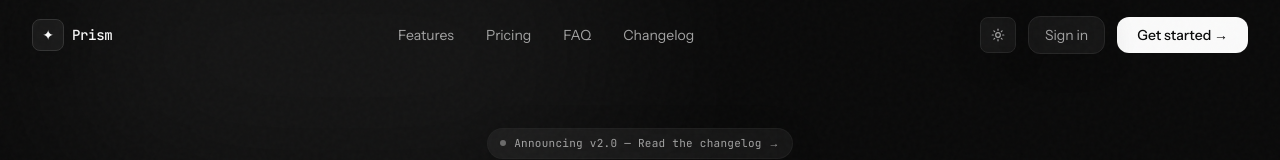
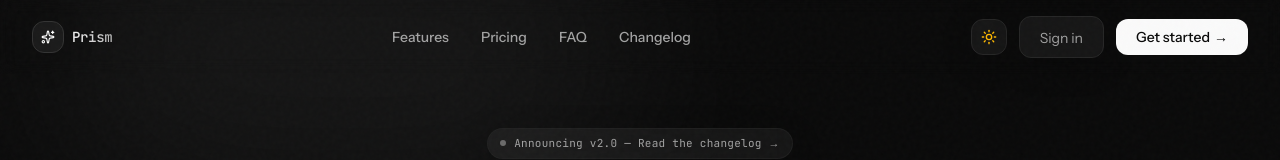
Before and after one commit to Kaveenxz/saas-app, a Next.js app: page / in a window 1280 px wide. Shown: the top 160 px of the page. Built offline with nearby package versions, Linux system fonts and the light colour scheme.

Commit message:
navbar changed

```diff
--- a/components/navbar.tsx
+++ b/components/navbar.tsx
@@ -2,7 +2,8 @@
 
 import { useState, useEffect } from "react";
 import { useTheme } from "next-themes";
-import { Menu, X, Moon, Sun } from "lucide-react";
+import { Menu, X, Moon, Sun, Sparkles } from "lucide-react";
+import { motion, AnimatePresence } from "framer-motion";
 
 const navLinks = [
   { name: "Features", href: "#features" },
@@ -17,110 +18,192 @@ export function Navbar() {
   const [mounted, setMounted] = useState(false);
   const { theme, setTheme } = useTheme();
 
+  // Detect active section
+  const [activeSection, setActiveSection] = useState("");
   useEffect(() => {
-    setMounted(true);
+    const sections = document.querySelectorAll("section[id]");
+    const observer = new IntersectionObserver(
+      (entries) => {
+        entries.forEach((entry) => {
+          if (entry.isIntersecting) setActiveSection(entry.target.id);
+        });
+      },
+      { threshold: 0.3, rootMargin: "-80px 0px -30% 0px" }
+    );
+    sections.forEach((section) => observer.observe(section));
+    return () => observer.disconnect();
   }, []);
 
+  useEffect(() => setMounted(true), []);
+
   useEffect(() => {
-    const handleScroll = () => {
-      setScrolled(window.scrollY > 60);
-    };
+    const handleScroll = () => setScrolled(window.scrollY > 20);
     window.addEventListener("scroll", handleScroll, { passive: true });
     return () => window.removeEventListener("scroll", handleScroll);
   }, []);
 
+  const handleThemeToggle = () => {
+    setTheme(theme === "dark" ? "light" : "dark");
+    const btn = document.getElementById("theme-toggle-btn");
+    if (btn) {
+      btn.style.transform = "rotate(360deg)";
+      setTimeout(() => btn.style.transform = "", 300);
+    }
+  };
+
+  const handleLinkClick = (e: React.MouseEvent<HTMLAnchorElement>, href: string) => {
+    if (href.startsWith("#")) {
+      e.preventDefault();
+      const targetId = href.slice(1);
+      const target = document.getElementById(targetId);
+      if (target) {
+        target.scrollIntoView({ behavior: "smooth", block: "start" });
+        setMobileMenuOpen(false);
+      }
+    }
+  };
+
+  // Determine navbar background based on scroll and actual theme
+  const navbarBg = scrolled
+    ? theme === "dark"
+      ? "bg-black/80 backdrop-blur-2xl"
+      : "bg-white/80 backdrop-blur-2xl"
+    : "bg-transparent backdrop-blur-sm";
+
+  const borderClass = scrolled ? "border-b border-white/20 dark:border-white/10" : "";
+
   return (
-    <nav
-      className={`fixed top-0 left-0 right-0 z-50 transition-all duration-300 ${
-        scrolled ? "glass border-b border-border" : ""
-      }`}
-    >
+    <>
+      <nav className={`fixed top-0 left-0 right-0 z-50 transition-all duration-500 ${navbarBg} ${borderClass}`}>
         <div className="max-w-7xl mx-auto px-6 md:px-8 py-4 flex items-center justify-between">
           {/* Logo */}
-        <a href="/" className="flex items-center gap-2 group">
-          <div className="w-8 h-8 rounded-lg glass border border-border-bright flex items-center justify-center text-sm transition-transform group-hover:scale-105">
-            ✦
+          <a href="/" className="relative flex items-center gap-2 group cursor-pointer">
+            <div className="relative w-8 h-8 rounded-xl glass border border-border-bright flex items-center justify-center text-sm transition-all duration-300 group-hover:scale-110 group-hover:shadow-lg overflow-hidden">
+              <span className="absolute inset-0 bg-gradient-to-r from-transparent via-white/20 to-transparent -translate-x-full group-hover:translate-x-full transition-transform duration-700" />
+              <Sparkles size={14} className="text-foreground" />
             </div>
-          <span className="font-mono text-sm font-medium tracking-tight">Prism</span>
+            <span className="font-mono text-sm font-medium tracking-tight bg-gradient-to-r from-foreground to-foreground/70 bg-clip-text text-transparent group-hover:to-foreground transition-all duration-300">
+              Prism
+            </span>
           </a>
 
           {/* Desktop Navigation */}
           <div className="hidden md:flex items-center gap-8">
-          {navLinks.map((link) => (
+            {navLinks.map((link) => {
+              const isActive = activeSection === link.href.slice(1);
+              return (
                 <a
                   key={link.name}
                   href={link.href}
-              className="text-sm text-text-dim hover:text-foreground transition-colors"
+                  onClick={(e) => handleLinkClick(e, link.href)}
+                  className="relative group py-2 text-sm font-medium transition-colors duration-200"
                 >
+                  <span className={`relative z-10 ${isActive ? "text-foreground" : "text-text-dim group-hover:text-foreground"} transition-colors duration-200`}>
                     {link.name}
+                  </span>
+                  <span className={`absolute -bottom-0.5 left-0 h-[2px] bg-gradient-to-r from-foreground/80 to-foreground/20 rounded-full transition-all duration-300 ${isActive ? "w-full" : "w-0 group-hover:w-full"}`} />
+                  {isActive && <span className="absolute -top-2 left-1/2 -translate-x-1/2 w-1.5 h-1.5 rounded-full bg-foreground/60 animate-pulse" />}
                 </a>
-          ))}
+              );
+            })}
           </div>
 
           {/* Desktop Right Actions */}
           <div className="hidden md:flex items-center gap-3">
             <button
-            onClick={() => setTheme(theme === "dark" ? "light" : "dark")}
-            className="w-9 h-9 rounded-lg glass border border-border flex items-center justify-center text-text-dim hover:text-foreground transition-all"
+              id="theme-toggle-btn"
+              onClick={handleThemeToggle}
+              className="relative w-9 h-9 rounded-xl glass border border-border flex items-center justify-center text-text-dim hover:text-foreground transition-all duration-300 hover:scale-105 active:scale-95"
               aria-label="Toggle theme"
             >
-            {/* Only render the icon after mounting to avoid hydration mismatch */}
+              <motion.div
+                initial={false}
+                animate={{ rotate: 0 }}
+                transition={{ duration: 0.3 }}
+                key={mounted ? (theme === "dark" ? "dark" : "light") : "placeholder"}
+              >
                 {mounted ? (
-              theme === "dark" ? <Sun size={14} /> : <Moon size={14} />
+                  theme === "dark" ? <Sun size={16} className="text-amber-400" /> : <Moon size={16} className="text-slate-700" />
                 ) : (
-              <div className="w-3.5 h-3.5 rounded-full bg-text-muted/50" /> // placeholder
+                  <div className="w-4 h-4 rounded-full bg-text-muted/50" />
                 )}
+              </motion.div>
             </button>
-          <button className="btn text-sm px-4 py-2 rounded-xl glass border border-border text-text-dim hover:text-foreground transition-all">
-            Sign in
+            <button className="relative px-5 py-2 rounded-xl glass border border-border text-text-dim hover:text-foreground transition-all duration-300 hover:scale-105 active:scale-95 overflow-hidden group">
+              <span className="relative z-10 text-sm">Sign in</span>
+              <span className="absolute inset-0 bg-gradient-to-r from-foreground/0 via-foreground/5 to-foreground/0 -translate-x-full group-hover:translate-x-full transition-transform duration-700" />
             </button>
-          <button className="btn-primary text-sm px-5 py-2 rounded-xl bg-foreground text-background hover:opacity-90 transition-all font-medium">
-            Get started →
+            <button className="relative px-5 py-2 rounded-xl bg-foreground text-background font-medium text-sm overflow-hidden group transition-all duration-300 hover:scale-105 hover:shadow-lg active:scale-95">
+              <span className="relative z-10 flex items-center gap-1">
+                Get started <span className="group-hover:translate-x-1 transition-transform duration-200">→</span>
+              </span>
+              <span className="absolute inset-0 bg-gradient-to-r from-white/20 to-transparent -translate-x-full group-hover:translate-x-full transition-transform duration-700" />
             </button>
           </div>
 
           {/* Mobile menu button */}
           <button
             onClick={() => setMobileMenuOpen(!mobileMenuOpen)}
-          className="md:hidden w-9 h-9 rounded-lg glass border border-border flex items-center justify-center"
+            className="md:hidden relative w-9 h-9 rounded-xl glass border border-border flex items-center justify-center transition-all duration-300 hover:scale-105 active:scale-95"
+            aria-label="Menu"
           >
+            <motion.div animate={{ rotate: mobileMenuOpen ? 90 : 0 }} transition={{ duration: 0.2 }}>
               {mobileMenuOpen ? <X size={18} /> : <Menu size={18} />}
+            </motion.div>
           </button>
         </div>
+      </nav>
 
-      {/* Mobile Navigation */}
+      {/* Mobile Navigation Menu */}
+      <AnimatePresence>
         {mobileMenuOpen && (
-        <div className="md:hidden glass border-t border-border mt-2 py-4 px-6 flex flex-col gap-4">
-          {navLinks.map((link) => (
-            <a
+          <motion.div
+            initial={{ opacity: 0, y: -20 }}
+            animate={{ opacity: 1, y: 0 }}
+            exit={{ opacity: 0, y: -20 }}
+            transition={{ duration: 0.2 }}
+            className="fixed top-[72px] left-0 right-0 z-40 md:hidden glass border-b border-border/60 backdrop-blur-2xl shadow-xl"
+          >
+            <div className="flex flex-col p-5 gap-4">
+              {navLinks.map((link, idx) => {
+                const isActive = activeSection === link.href.slice(1);
+                return (
+                  <motion.a
                     key={link.name}
                     href={link.href}
-              onClick={() => setMobileMenuOpen(false)}
-              className="text-text-dim hover:text-foreground transition-colors py-2"
+                    onClick={(e) => handleLinkClick(e, link.href)}
+                    initial={{ opacity: 0, x: -20 }}
+                    animate={{ opacity: 1, x: 0 }}
+                    transition={{ delay: idx * 0.05 }}
+                    className={`relative py-3 px-4 rounded-xl transition-all duration-200 ${
+                      isActive
+                        ? "bg-foreground/10 text-foreground font-medium border-l-2 border-foreground"
+                        : "text-text-dim hover:bg-foreground/5 hover:text-foreground"
+                    }`}
                   >
                     {link.name}
-            </a>
-          ))}
-          <div className="flex items-center gap-3 pt-2 border-t border-border">
+                    {isActive && <span className="absolute left-0 top-1/2 -translate-y-1/2 w-1 h-5 rounded-r-full bg-foreground" />}
+                  </motion.a>
+                );
+              })}
+              <div className="flex items-center gap-3 pt-4 mt-2 border-t border-border">
                 <button
-              onClick={() => setTheme(theme === "dark" ? "light" : "dark")}
-              className="w-9 h-9 rounded-lg glass border border-border flex items-center justify-center"
+                  onClick={handleThemeToggle}
+                  className="w-9 h-9 rounded-xl glass border border-border flex items-center justify-center transition-all hover:scale-105"
                 >
-              {mounted ? (
-                theme === "dark" ? <Sun size={14} /> : <Moon size={14} />
-              ) : (
-                <div className="w-3.5 h-3.5 rounded-full bg-text-muted/50" />
-              )}
+                  {mounted ? (theme === "dark" ? <Sun size={14} /> : <Moon size={14} />) : <div className="w-3.5 h-3.5 rounded-full bg-text-muted/50" />}
                 </button>
-            <button className="btn text-sm px-4 py-2 rounded-xl glass border border-border text-text-dim">
+                <button className="flex-1 px-4 py-2 rounded-xl glass border border-border text-text-dim hover:text-foreground transition-all text-sm">
                   Sign in
                 </button>
-            <button className="btn-primary text-sm px-5 py-2 rounded-xl bg-foreground text-background font-medium">
+                <button className="flex-1 px-4 py-2 rounded-xl bg-foreground text-background font-medium text-sm transition-all hover:opacity-90">
                   Get started
                 </button>
               </div>
             </div>
+          </motion.div>
         )}
-    </nav>
+      </AnimatePresence>
+    </>
   );
 }
```
Lines whose indentation alone changed are shown as unchanged.
